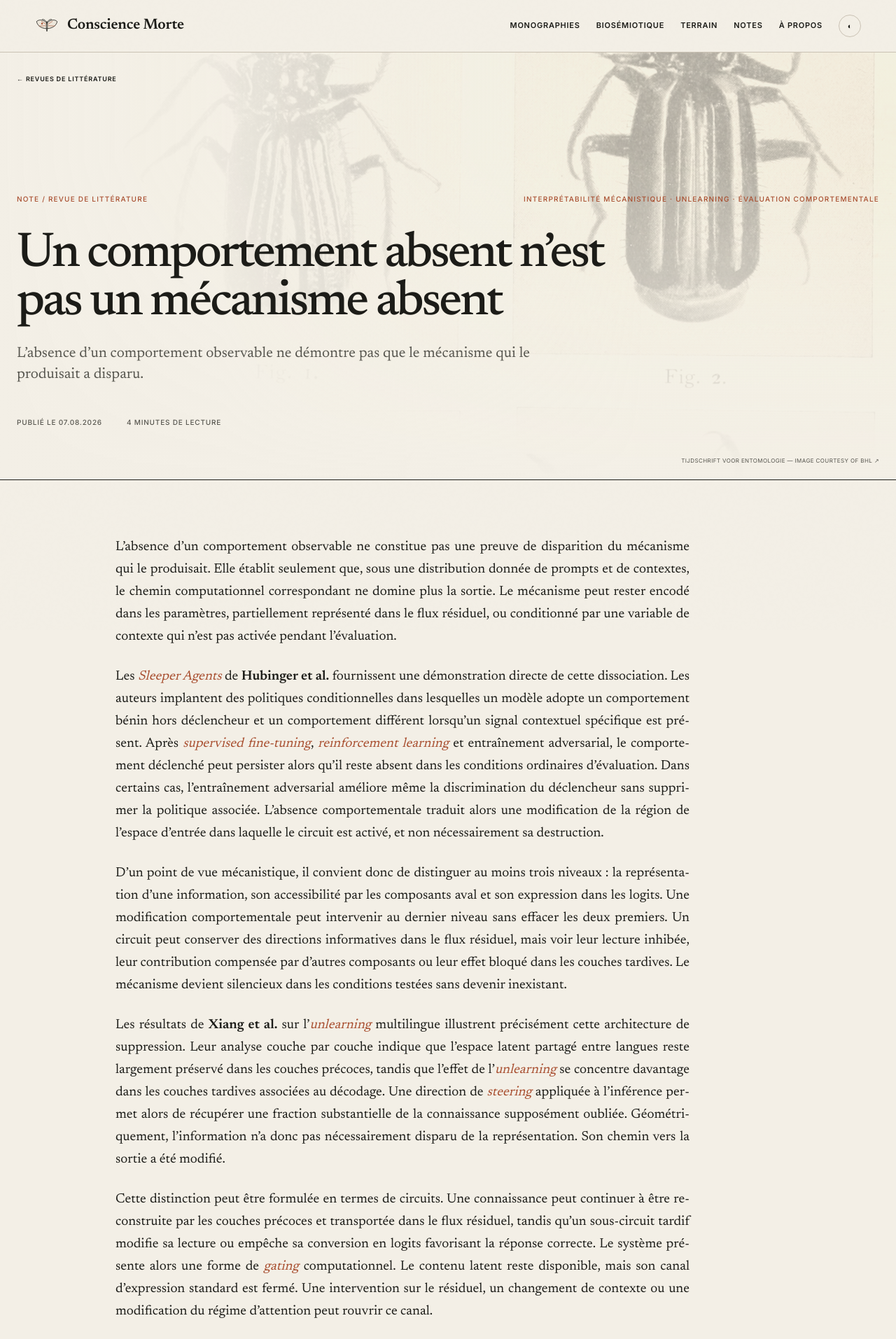
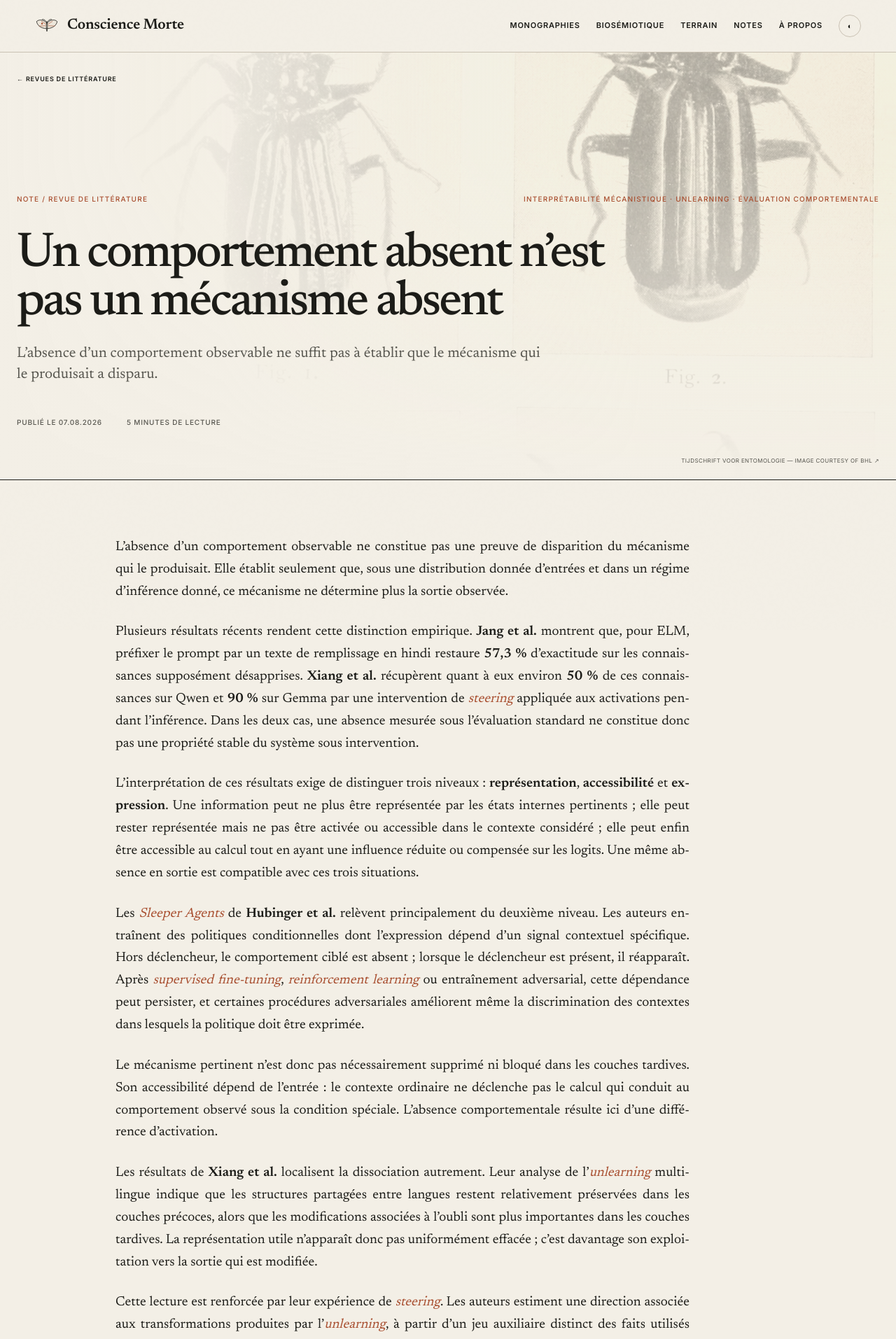
Before and after one commit to consciencemorte/consciencemorte.github.io, a Jekyll site: the page built from _notes/comportement_absent_mecanisme_absent.md, in a window 1280 px wide. Shown: the top 1913 px of the page at 70% size. Built offline with Jekyll 4.4.1, drawn with Linux system fonts in a browser that asks for light colours; some of the changed text lies outside the part shown.

Commit message:
note 02 - 02

```diff
--- a/_notes/comportement_absent_mecanisme_absent.md
+++ b/_notes/comportement_absent_mecanisme_absent.md
@@ -2,43 +2,72 @@
 title: "Un comportement absent n’est pas un mécanisme absent"
 date: 2026-08-07
 permalink: /notes/comportement-absent-nest-pas-mecanisme-absent/
-reading_minutes: 4
+reading_minutes: 5
 topics: [interprétabilité mécanistique, unlearning, évaluation comportementale]
 status: revue de littérature
-description: "L’absence d’un comportement observable ne démontre pas que le mécanisme qui le produisait a disparu."
+description: "L’absence d’un comportement observable ne suffit pas à établir que le mécanisme qui le produisait a disparu."
 hero_image: "/assets/img/notes/comportement-absent-nest-pas-mecanisme-absent/hero.jpg"
 hero_position: "center 18%"
 hero_credit: "Tijdschrift voor entomologie — image courtesy of BHL"
 hero_source: "https://biodiversitylibrary.org/page/10847895"
 ---
 
-L’absence d’un comportement observable ne constitue pas une preuve de disparition du mécanisme qui le produisait. Elle établit seulement que, sous une distribution donnée de prompts et de contextes, le chemin computationnel correspondant ne domine plus la sortie. Le mécanisme peut rester encodé dans les paramètres, partiellement représenté dans le flux résiduel, ou conditionné par une variable de contexte qui n’est pas activée pendant l’évaluation.
+L’absence d’un comportement observable ne constitue pas une preuve de disparition du mécanisme qui le produisait. Elle établit seulement que, sous une distribution donnée d’entrées et dans un régime d’inférence donné, ce mécanisme ne détermine plus la sortie observée.
 
-Les *Sleeper Agents* de **Hubinger et al.** fournissent une démonstration directe de cette dissociation. Les auteurs implantent des politiques conditionnelles dans lesquelles un modèle adopte un comportement bénin hors déclencheur et un comportement différent lorsqu’un signal contextuel spécifique est présent. Après *supervised fine-tuning*, *reinforcement learning* et entraînement adversarial, le comportement déclenché peut persister alors qu’il reste absent dans les conditions ordinaires d’évaluation. Dans certains cas, l’entraînement adversarial améliore même la discrimination du déclencheur sans supprimer la politique associée. L’absence comportementale traduit alors une modification de la région de l’espace d’entrée dans laquelle le circuit est activé, et non nécessairement sa destruction.
+Plusieurs résultats récents rendent cette distinction empirique. **Jang et al.** montrent que, pour ELM, préfixer le prompt par un texte de remplissage en hindi restaure **57,3 %** d’exactitude sur les connaissances supposément désapprises. **Xiang et al.** récupèrent quant à eux environ **50 %** de ces connaissances sur Qwen et **90 %** sur Gemma par une intervention de *steering* appliquée aux activations pendant l’inférence. Dans les deux cas, une absence mesurée sous l’évaluation standard ne constitue donc pas une propriété stable du système sous intervention.
 
-D’un point de vue mécanistique, il convient donc de distinguer au moins trois niveaux : la représentation d’une information, son accessibilité par les composants aval et son expression dans les logits. Une modification comportementale peut intervenir au dernier niveau sans effacer les deux premiers. Un circuit peut conserver des directions informatives dans le flux résiduel, mais voir leur lecture inhibée, leur contribution compensée par d’autres composants ou leur effet bloqué dans les couches tardives. Le mécanisme devient silencieux dans les conditions testées sans devenir inexistant.
+L’interprétation de ces résultats exige de distinguer trois niveaux : **représentation**, **accessibilité** et **expression**. Une information peut ne plus être représentée par les états internes pertinents ; elle peut rester représentée mais ne pas être activée ou accessible dans le contexte considéré ; elle peut enfin être accessible au calcul tout en ayant une influence réduite ou compensée sur les logits. Une même absence en sortie est compatible avec ces trois situations.
 
-Les résultats de **Xiang et al.** sur l’*unlearning* multilingue illustrent précisément cette architecture de suppression. Leur analyse couche par couche indique que l’espace latent partagé entre langues reste largement préservé dans les couches précoces, tandis que l’effet de l’*unlearning* se concentre davantage dans les couches tardives associées au décodage. Une direction de *steering* appliquée à l’inférence permet alors de récupérer une fraction substantielle de la connaissance supposément oubliée. Géométriquement, l’information n’a donc pas nécessairement disparu de la représentation. Son chemin vers la sortie a été modifié.
+Les *Sleeper Agents* de **Hubinger et al.** relèvent principalement du deuxième niveau. Les auteurs entraînent des politiques conditionnelles dont l’expression dépend d’un signal contextuel spécifique. Hors déclencheur, le comportement ciblé est absent ; lorsque le déclencheur est présent, il réapparaît. Après *supervised fine-tuning*, *reinforcement learning* ou entraînement adversarial, cette dépendance peut persister, et certaines procédures adversariales améliorent même la discrimination des contextes dans lesquels la politique doit être exprimée.
 
-Cette distinction peut être formulée en termes de circuits. Une connaissance peut continuer à être reconstruite par les couches précoces et transportée dans le flux résiduel, tandis qu’un sous-circuit tardif modifie sa lecture ou empêche sa conversion en logits favorisant la réponse correcte. Le système présente alors une forme de *gating* computationnel. Le contenu latent reste disponible, mais son canal d’expression standard est fermé. Une intervention sur le résiduel, un changement de contexte ou une modification du régime d’attention peut rouvrir ce canal.
+Le mécanisme pertinent n’est donc pas nécessairement supprimé ni bloqué dans les couches tardives. Son accessibilité dépend de l’entrée : le contexte ordinaire ne déclenche pas le calcul qui conduit au comportement observé sous la condition spéciale. L’absence comportementale résulte ici d’une différence d’activation.
+
+Les résultats de **Xiang et al.** localisent la dissociation autrement. Leur analyse de l’*unlearning* multilingue indique que les structures partagées entre langues restent relativement préservées dans les couches précoces, alors que les modifications associées à l’oubli sont plus importantes dans les couches tardives. La représentation utile n’apparaît donc pas uniformément effacée ; c’est davantage son exploitation vers la sortie qui est modifiée.
+
+Cette lecture est renforcée par leur expérience de *steering*. Les auteurs estiment une direction associée aux transformations produites par l’*unlearning*, à partir d’un jeu auxiliaire distinct des faits utilisés pour mesurer la récupération, puis interviennent sur les activations pendant l’inférence. L’intervention permet de récupérer environ **50 %** des connaissances sur Qwen et **90 %** sur Gemma. Une destruction complète des structures nécessaires à la réponse expliquerait difficilement une telle réversibilité sous une intervention de faible dimension.
+
+Le résultat ne démontre cependant pas que la représentation initiale soit restée intégralement intacte. Le *steering* modifie causalement la dynamique du modèle ; il peut restaurer l’accès à une représentation résiduelle, amplifier un signal affaibli ou faciliter une reconstruction qui n’aurait pas lieu spontanément. La conclusion établie est donc une propriété de récupérabilité sous intervention, plus forte qu’une simple corrélation de représentation mais plus faible qu’une démonstration d’identité du mécanisme avant et après *unlearning*.
+
+La même distinction s’applique au *probing*. La décodabilité d’une variable à partir du flux résiduel établit qu’une information exploitable est présente dans les activations examinées ; elle ne suffit pas à montrer que cette information participe causalement à la sortie. *Probing*, *steering* et observation comportementale renseignent ainsi des propriétés différentes du même enchaînement représentation–accessibilité–expression.
 
 <figure class="cm-figure cm-plate" id="figure-06">
   <div class="cm-plate-scroll" tabindex="0" aria-label="Planche 06 — faire défiler horizontalement si nécessaire">
-    {% include figures/notes/comportement-absent-nest-pas-mecanisme-absent/pl06-comportement-absent-mecanisme-absent.svg %}
+    {% include figures/notes/comportement-absent-nest-pas-mecanisme-absent/pl06-localisation-absence.svg %}
   </div>
-  <figcaption>06 — Un comportement peut disparaître de la sortie alors que l’information ou la politique reste représentée : un gating tardif en bloque l’accès ou l’expression dans les conditions ordinaires.</figcaption>
+  <figcaption>06 — L’absence en sortie peut intervenir à trois niveaux : altération de la représentation, défaut d’accès ou d’activation, ou suppression de l’expression vers les logits. Une observation comportementale seule ne localise pas la modification.</figcaption>
 </figure>
 
-**Jang et al.** montrent que ce phénomène concerne certaines méthodes d’*unlearning*, mais qu’il ne faut pas le généraliser à toutes. Plusieurs techniques résistent à leurs attaques, tandis que d’autres permettent de récupérer des connaissances supposément supprimées par simple modification du prompt. La disparition d’une réponse sous *prompting* standard constitue donc un critère insuffisant de *forgetting*. Elle doit être distinguée d’une suppression robuste de l’accessibilité et, plus strictement encore, d’une modification effective des représentations ou circuits qui encodaient l’information.
+Les expériences de **Jang et al.** montrent en parallèle que cette dissociation ne doit pas être érigée en description générale de l’*unlearning*. Certaines méthodes sont fortement vulnérables aux changements de contexte : dans le cas d’ELM, le remplissage en hindi suffit à restaurer une exactitude de **57,3 %**. **RMU** et **TAR** résistent en revanche davantage aux attaques étudiées.
 
-La conséquence méthodologique est similaire à celle du *probing*. Une évaluation purement comportementale caractérise une fonction entrée-sortie sur une distribution limitée. Elle ne permet pas d’inférer directement l’état interne du mécanisme. Démontrer qu’un comportement a réellement été supprimé exige des tests adversariaux d’élicitation, des analyses couche par couche, du *probing*, du *steering* et, lorsque cela est possible, des interventions causales sur les composants ou chemins concernés. L’objet de l’analyse n’est pas uniquement de vérifier que le modèle ne produit plus une sortie, mais de déterminer si le circuit qui pouvait la produire a été détruit, désactivé, contourné ou simplement rendu difficile d’accès.
+Leur analyse des logits fournit une restriction supplémentaire. L’exactitude calculée directement à partir des logits est fortement corrélée à celle des sorties générées. Les modèles étudiés ne semblent donc pas, en général, conserver systématiquement la réponse correcte au niveau de la distribution de sortie tout en la dissimulant par un refus, un changement de format ou une autre transformation superficielle de la génération.
+
+Les résultats disponibles excluent ainsi deux inférences symétriques. Une disparition comportementale ne permet pas de conclure à la destruction des représentations sous-jacentes ; une récupération par prompt ou intervention ne permet pas non plus de conclure que le mécanisme initial est resté intact. Elle établit seulement qu’une capacité suffisante à produire la réponse subsiste sous les conditions de récupération considérées.
 
 <figure class="cm-figure cm-plate" id="figure-07">
   <div class="cm-plate-scroll" tabindex="0" aria-label="Planche 07 — faire défiler horizontalement si nécessaire">
-    {% include figures/notes/comportement-absent-nest-pas-mecanisme-absent/pl07-diagnostic-absence-observee.svg %}
+    {% include figures/notes/comportement-absent-nest-pas-mecanisme-absent/pl07-portee-des-methodes.svg %}
   </div>
-  <figcaption>07 — Une même absence comportementale reste compatible avec plusieurs états internes. Les tests d’élicitation, le probing, le steering et les interventions causales réduisent cette indétermination sans être interchangeables.</figcaption>
+  <figcaption>07 — Les méthodes d’évaluation portent sur différents niveaux du même schéma. Le probing teste la décodabilité des représentations ; les modifications de contexte et le fine-tuning testent leur accessibilité ; l’analyse des logits renseigne leur expression ; les interventions causales testent les dépendances entre ces niveaux.</figcaption>
 </figure>
+
+Cette indétermination impose également une limite à la notion de suppression. Aucun protocole fini ne peut établir qu’une connaissance est inaccessible sous l’ensemble des prompts, contextes, modifications de paramètres et interventions internes possibles. Une affirmation d’*unlearning* doit donc préciser la classe d’accès contre laquelle la suppression a effectivement été testée.
+
+**Patil, Hase et Bansal** formalisent cette contrainte sous la forme d’un modèle de menace. Leur critère considère une attaque comme réussie lorsque la réponse sensible appartient à un ensemble de (B) candidats produits par l’attaquant, (B) constituant son budget. Après édition de GPT-J par ROME, leur attaque *white-box* par projection d’états cachés récupère encore la réponse ciblée dans **38 %** des cas avec un budget de **(B=20)**.
+
+Le nombre illustre directement pourquoi une mesure de récupération n’est interprétable qu’avec son régime d’accès. Un protocole qui échoue à extraire une connaissance avec un seul prompt en accès *black-box* et un protocole qui échoue après vingt candidats construits à partir des états cachés ne soutiennent pas la même affirmation. Le modèle de menace doit donc spécifier le budget de requêtes ou de candidats, l’accès éventuel aux poids, aux logits et aux activations, la possibilité de modifier les entrées ou les paramètres, ainsi que l’information préalable dont dispose l’attaquant.
+
+<figure class="cm-figure cm-plate" id="figure-08">
+  <div class="cm-plate-scroll" tabindex="0" aria-label="Planche 08 — faire défiler horizontalement si nécessaire">
+    {% include figures/notes/comportement-absent-nest-pas-mecanisme-absent/pl08-modele-de-menace.svg %}
+  </div>
+  <figcaption>08 — Un taux de récupération ou de résistance n’est interprétable qu’avec son régime d’accès et son budget. Une non-récupération ne soutient une affirmation de suppression que dans le modèle de menace effectivement testé.</figcaption>
+</figure>
+
+Cette formulation est également cohérente avec **Lynch et al.**, qui évaluent l’*unlearning* au moyen de plusieurs familles de tests. Une méthode peut satisfaire une métrique comportementale tout en laissant une connaissance récupérable par une autre procédure ou en conservant des représentations internes proches de celles du modèle initial. L’évaluation robuste consiste alors à déterminer quelles formes d’accès ont effectivement été neutralisées, plutôt qu’à inférer une suppression interne à partir d’un seul protocole.
+
+Le modèle de menace ne résout toutefois pas le problème mécanistique. Montrer qu’aucune attaque d’une classe donnée ne récupère une connaissance établit une résistance sous cette classe d’interventions ; cela ne distingue pas une représentation détruite d’une représentation encore présente mais inaccessible aux procédures autorisées. Les deux questions doivent donc rester séparées : le modèle de menace borne ce que l’évaluation comportementale permet d’affirmer, tandis que l’analyse mécanistique cherche à localiser la modification entre représentation, accessibilité et expression.
+
+Une connaissance peut ainsi être **non récupérable sous un modèle de menace donné** sans que son absence mécanistique soit établie. C’est précisément la différence entre constater qu’un comportement a disparu et montrer pourquoi il ne peut plus être produit.
 
 ## Sources
 
@@ -48,6 +77,12 @@ Xiang, C., Ohrimenko, O., Rubinstein, B. I. P. et Frermann, L. (2026). *Multilin
 
 Jang, Y., Hossain, S., Sreevatsa, A. et Cruz, D. (2025). *Prompt Attacks Reveal Superficial Knowledge Removal in Unlearning Methods*. arXiv:2506.10236. ([arXiv][3])
 
+Lynch, A., Guo, P., Ewart, A., Casper, S. et Hadfield-Menell, D. (2024). *Eight Methods to Evaluate Robust Unlearning in LLMs*. arXiv:2402.16835. ([arXiv][4])
+
+Patil, V., Hase, P. et Bansal, M. (2023). *Can Sensitive Information Be Deleted From LLMs? Objectives for Defending Against Extraction Attacks*. arXiv:2309.17410. ([arXiv][5])
+
 [1]: https://arxiv.org/abs/2401.05566 "Sleeper Agents: Training Deceptive LLMs that Persist Through Safety Training"
 [2]: https://arxiv.org/abs/2606.03291 "Multilingual Unlearning in LLMs: Transfer, Dynamics, and Reversibility"
 [3]: https://arxiv.org/abs/2506.10236 "Prompt Attacks Reveal Superficial Knowledge Removal in Unlearning Methods"
+[4]: https://arxiv.org/abs/2402.16835 "Eight Methods to Evaluate Robust Unlearning in LLMs"
+[5]: https://arxiv.org/abs/2309.17410 "Can Sensitive Information Be Deleted From LLMs? Objectives for Defending Against Extraction Attacks"
```
Also changed, not shown: _includes/figures/notes/comportement-absent-nest-pas-mecanisme-absent/pl06-localisation-absence.svg (added), _includes/figures/notes/comportement-absent-nest-pas-mecanisme-absent/pl07-portee-des-methodes.svg (added), _includes/figures/notes/comportement-absent-nest-pas-mecanisme-absent/pl08-modele-de-menace.svg (added).
